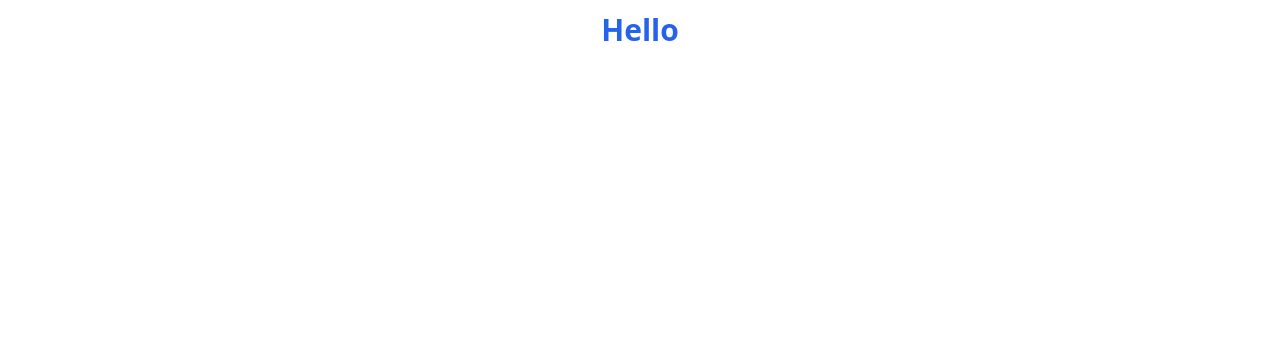
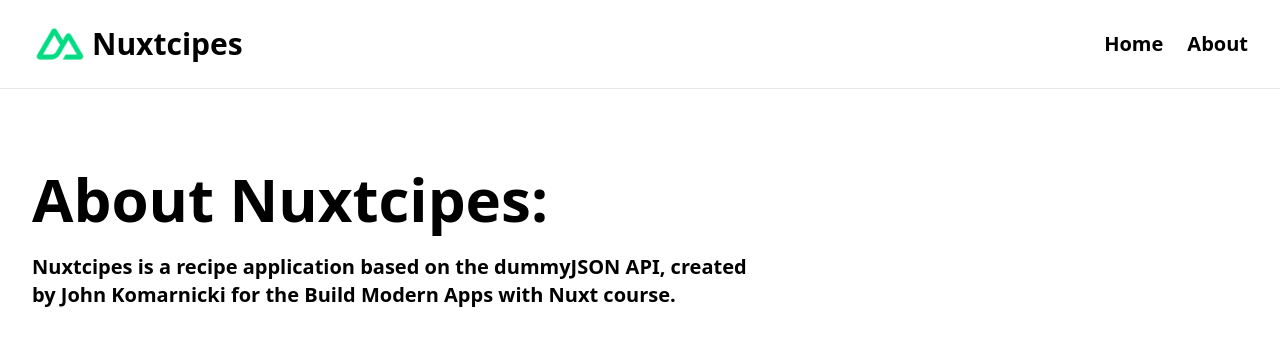
Before and after one commit to sfauzi/receipe, a Nuxt app: page /about in a window 1280 px wide. Shown: the top 346 px of the page. Built offline with nearby package versions, Linux system fonts and the light colour scheme.

Commit message:
refactor:

```diff
--- a/app/app.vue
+++ b/app/app.vue
@@ -1,7 +1,11 @@
+<script setup lang="ts">
+
+</script>
+
 <template>
-  <div class="font-Montserrat container">
-    <h1 class="text-3xl font-bold text-blue-600 px-4 py-3 text-center">Hello</h1>
-    <!-- <NuxtRouteAnnouncer />
-    <NuxtWelcome /> -->
+  <div class="font-Montserrat">
+    <NuxtLayout>
+      <NuxtPage />
+    </NuxtLayout>
   </div>
 </template>
--- /dev/null
+++ b/app/components/BaseNavigation.vue
@@ -0,0 +1,23 @@
+<script lang="ts" setup>
+
+</script>
+
+<template>
+    <header class="py-4 border-b">
+        <nav class="flex container items-center">
+            <NuxtLink href="/" class="flex gap-1 items-center">
+                <img class="w-14" src="/icon-green.png" alt="" />
+                <span class="text-3xl font-bold">Nuxtcipes</span>
+            </NuxtLink>
+            <ul class="flex gap-6 ml-auto text-xl font-bold capitalize">
+                <li>
+                    <NuxtLink to="/">Home</NuxtLink>
+                </li>
+                <li>
+                    <NuxtLink to="/about">About</NuxtLink>
+                </li>
+
+            </ul>
+        </nav>
+    </header>
+</template>
--- /dev/null
+++ b/app/layouts/default.vue
@@ -0,0 +1,11 @@
+<script lang="ts" setup>
+
+</script>
+
+<template>
+    <div>
+        <BaseNavigation />
+
+        <slot />
+    </div>
+</template>
--- /dev/null
+++ b/app/layouts/login.vue
@@ -0,0 +1,10 @@
+<script lang="ts" setup>
+
+</script>
+
+<template>
+    <div>
+        <!-- <h1>Login Layout</h1> -->
+        <slot />
+    </div>
+</template>
--- /dev/null
+++ b/app/pages/about.vue
@@ -0,0 +1,16 @@
+<script lang="ts" setup>
+
+</script>
+
+<template>
+
+    <main>
+        <section class="container py-20">
+            <h1 class="text-6xl font-extrabold mb-6 text-balance">About Nuxtcipes:</h1>
+            <p class="text-xl font-extrabold mb-6 text-balance max-w-screen-lg">
+                Nuxtcipes is a recipe application based on the dummyJSON API, created by John Komarnicki for
+                the <span class="font-bold">Build Modern Apps with Nuxt</span> course.
+            </p>
+        </section>
+    </main>
+</template>
--- /dev/null
+++ b/app/pages/index.vue
@@ -0,0 +1,11 @@
+<script lang="ts" setup>
+
+</script>
+
+<template>
+
+    <div>
+        <h1>Home Page</h1>
+    </div>
+
+</template>
```
Also changed, not shown: public/icon-green.png (added).
